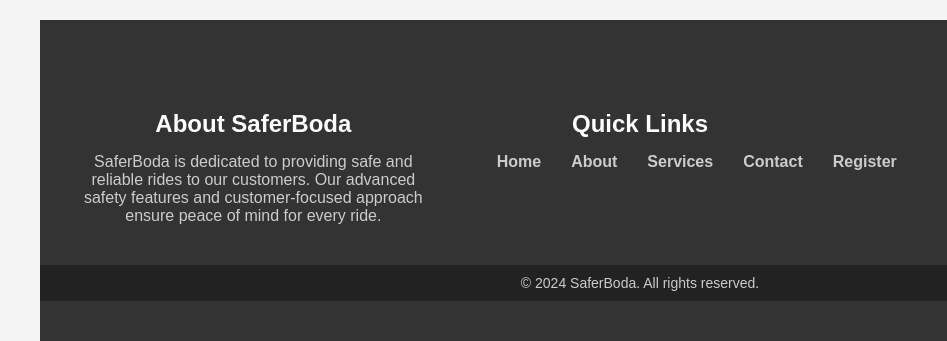
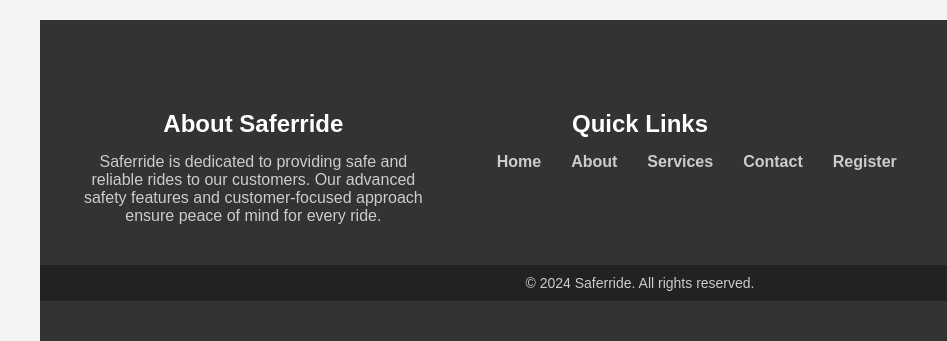
Before and after one commit to Ed-Isingoma/saferbodasite, a plain HTML site: page homepage/homepage.html in a window 1280 px wide. Shown: the part 2701-3042 px from the top of the page, 0-947 px from the left. Drawn offline with Linux system fonts and the light colour scheme; a web font is replaced by a local one.

Commit message:
changes on home screen

```diff
--- a/homepage/homepage.html
+++ b/homepage/homepage.html
@@ -154,8 +154,8 @@
     <footer>
         <div class="footer-container">
             <div class="footer-section">
-                <h3>About SaferBoda</h3>
-                <p>SaferBoda is dedicated to providing safe and reliable rides to our customers. Our advanced safety
+                <h3>About Saferride</h3>
+                <p>Saferride is dedicated to providing safe and reliable rides to our customers. Our advanced safety
                     features and customer-focused approach ensure peace of mind for every ride.</p>
             </div>
             <div class="footer-section">
@@ -179,7 +179,7 @@
             </div>
         </div>
         <div class="footer-bottom">
-            <p>&copy; 2024 SaferBoda. All rights reserved.</p>
+            <p>&copy; 2024 Saferride. All rights reserved.</p>
         </div>
     </footer>
     <script src="homepage.js"></script>
```
